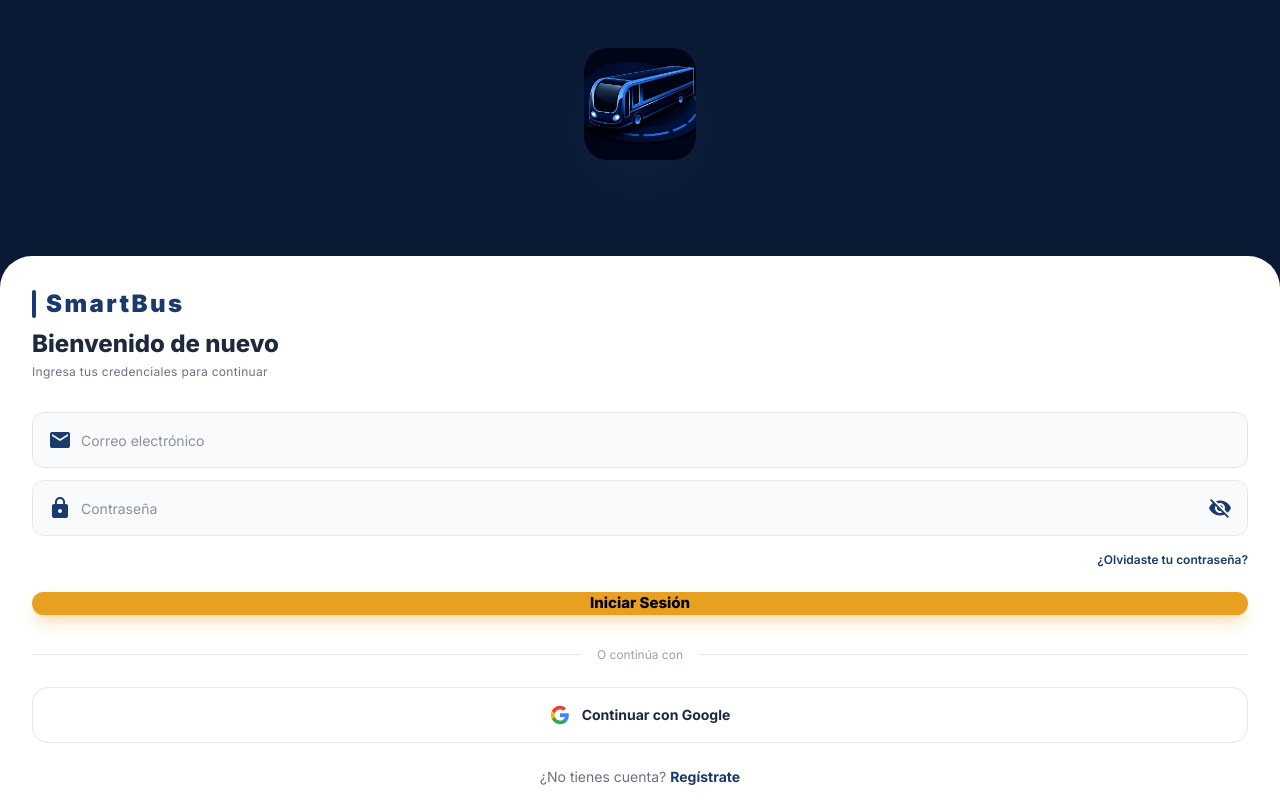
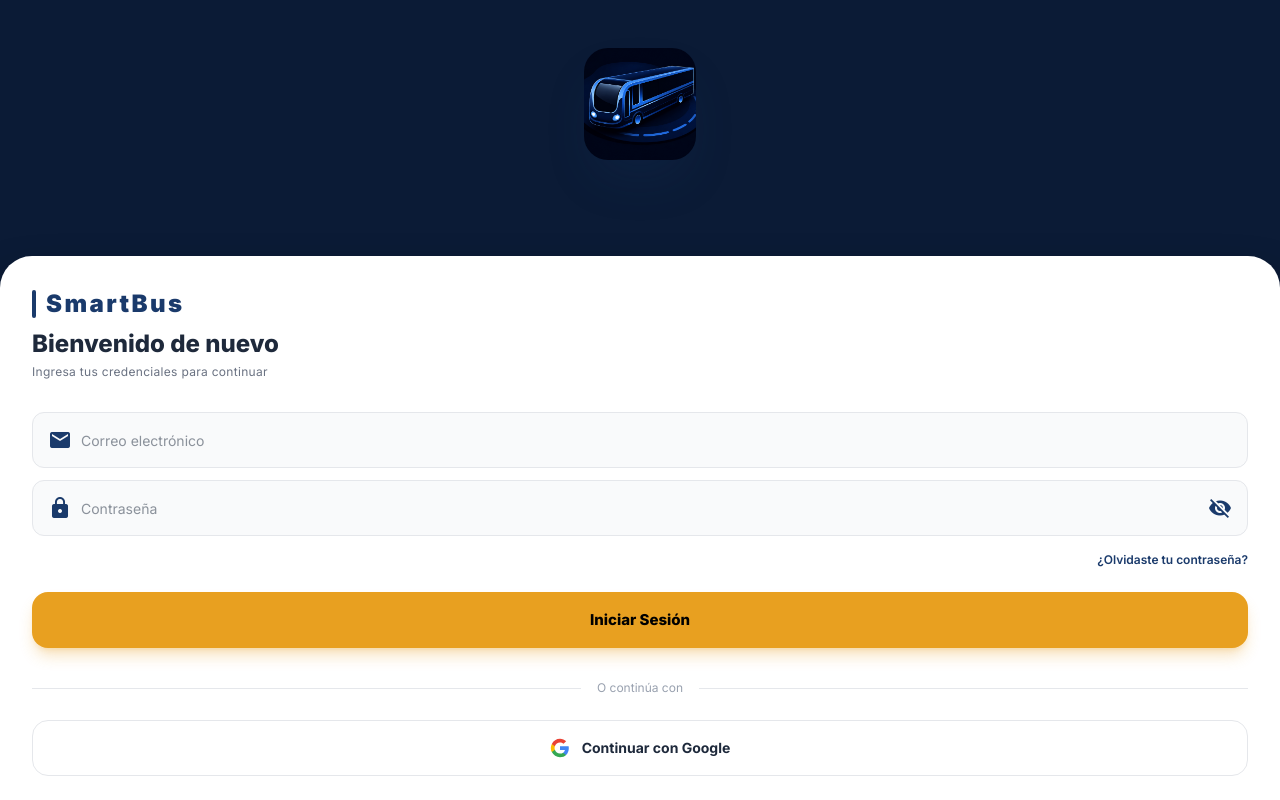
Before and after one commit to santiagoarbelaezc/SmartBusWeb, an Angular app: page /login in a window 1280 px wide. Built offline with nearby package versions, Linux system fonts and the light colour scheme.

Commit message:
subiendo cambios y mejoras

```diff
--- a/src/app/features/auth/login/login.html
+++ b/src/app/features/auth/login/login.html
@@ -42,7 +42,7 @@
     </div>
 
     <!-- Login Button -->
-    <button (click)="login()" class="w-full h-14 rounded-2xl bg-brand-accent text-black font-extrabold text-[15px] shadow-lg shadow-brand-accent/30 active:scale-95 transition-transform">
+    <button (click)="login()" class="w-full h-14 shrink-0 rounded-2xl bg-brand-accent text-black font-extrabold text-[15px] shadow-lg shadow-brand-accent/30 active:scale-95 transition-transform">
       Iniciar Sesión
     </button>
 
```
